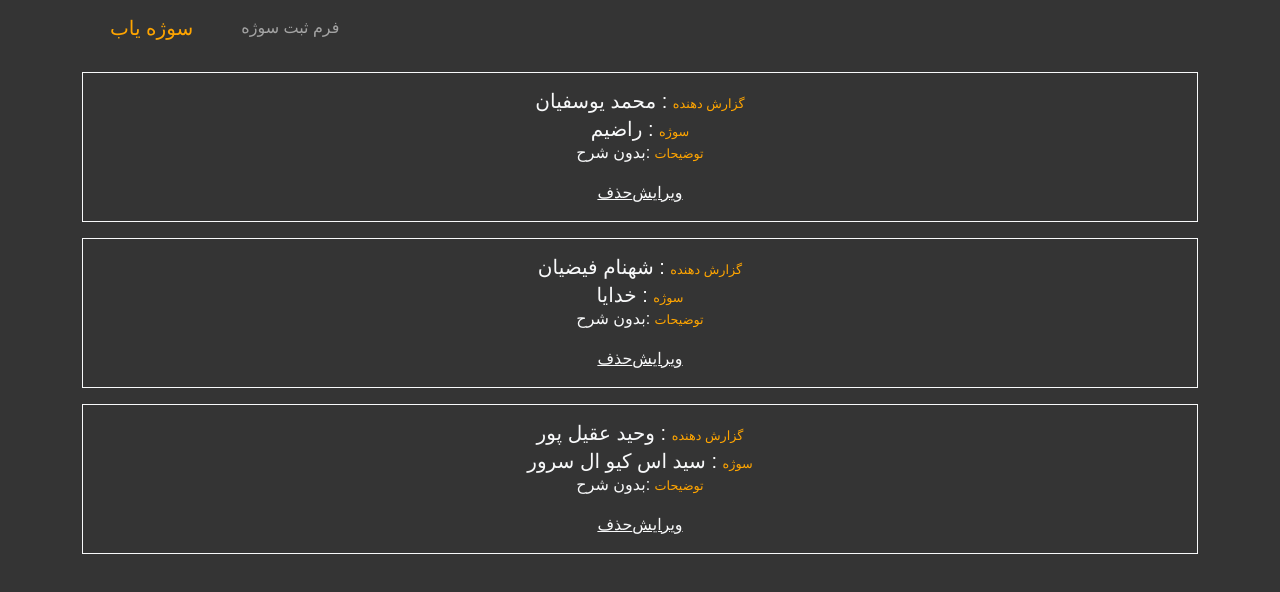
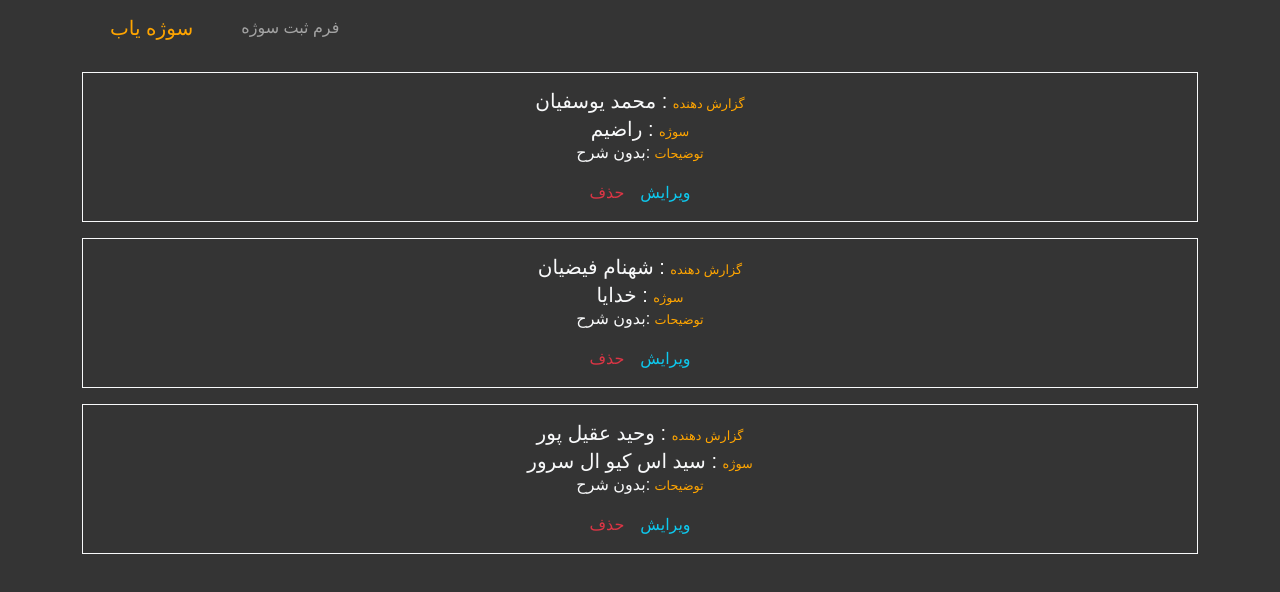
Before and after one commit to MohammadYSF/FunYaasie, a React (Create React App) app: page / in a window 1280 px wide. Shown: the top 592 px of the page. Built offline with nearby package versions, Linux system fonts and the light colour scheme; the HTML template or start-up script is replaced by a standard one; a web font is replaced by a local one.

Commit message:
some ui improvements . I stop the project now at this time and go to drink some water

```diff
--- a/src/components/funnyCard/index.tsx
+++ b/src/components/funnyCard/index.tsx
@@ -1,5 +1,5 @@
 import React from "react";
-import {useNavigate } from "react-router-dom";
+import { useNavigate } from "react-router-dom";
 import { funInfo } from "../../types/funInfoType";
 import classes from './styles.module.css';
 type props = {
@@ -12,7 +12,7 @@ type props = {
     redirectToEditForm: (item: funInfo) => void
 };
 export function FunnyCard(props: props) {
-    const navigate= useNavigate();
+    const navigate = useNavigate();
     return (
         <>
             <div className="card w-100 rounded-0 bg-transparent text-light border border-light mt-3 ">
@@ -23,8 +23,8 @@ export function FunnyCard(props: props) {
                         {props.description}
                     </p>
                     <div>
-                        <u><a type="button" onClick={() => props.delete(props.id)}>حذف</a></u>
-                        <u><a type="button"
+                        <a type="button" className="mx-2 text-decoration-none text-danger" onClick={() => props.delete(props.id)}>حذف</a>
+                        <a type="button" className="mx-2 text-decoration-none text-info"
                             onClick={() => {
                                 props.redirectToEditForm({
                                     id: props.id,
@@ -35,7 +35,7 @@ export function FunnyCard(props: props) {
                                 });
                                 navigate("/funnyform");
 
-                            }}>ویرایش</a></u>
+                            }}>ویرایش</a>
                     </div>
                 </div>
             </div>
```
